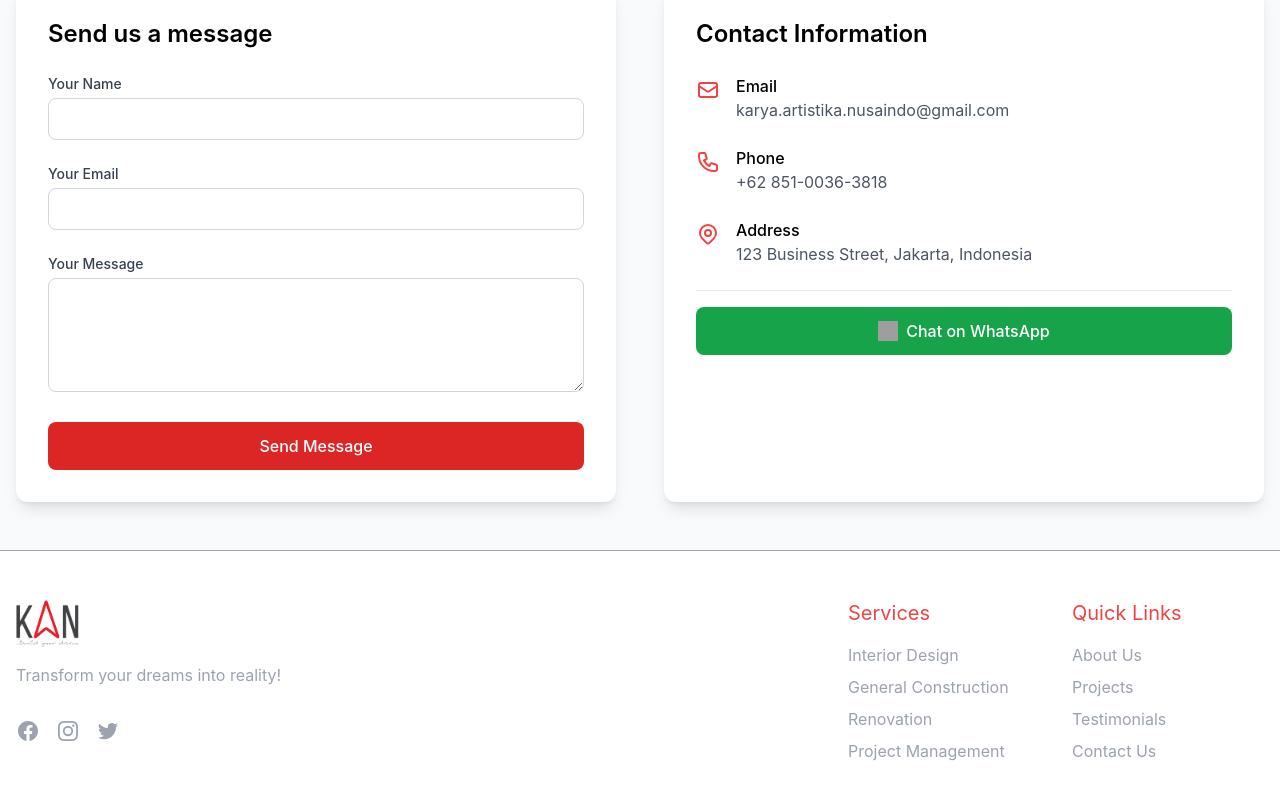
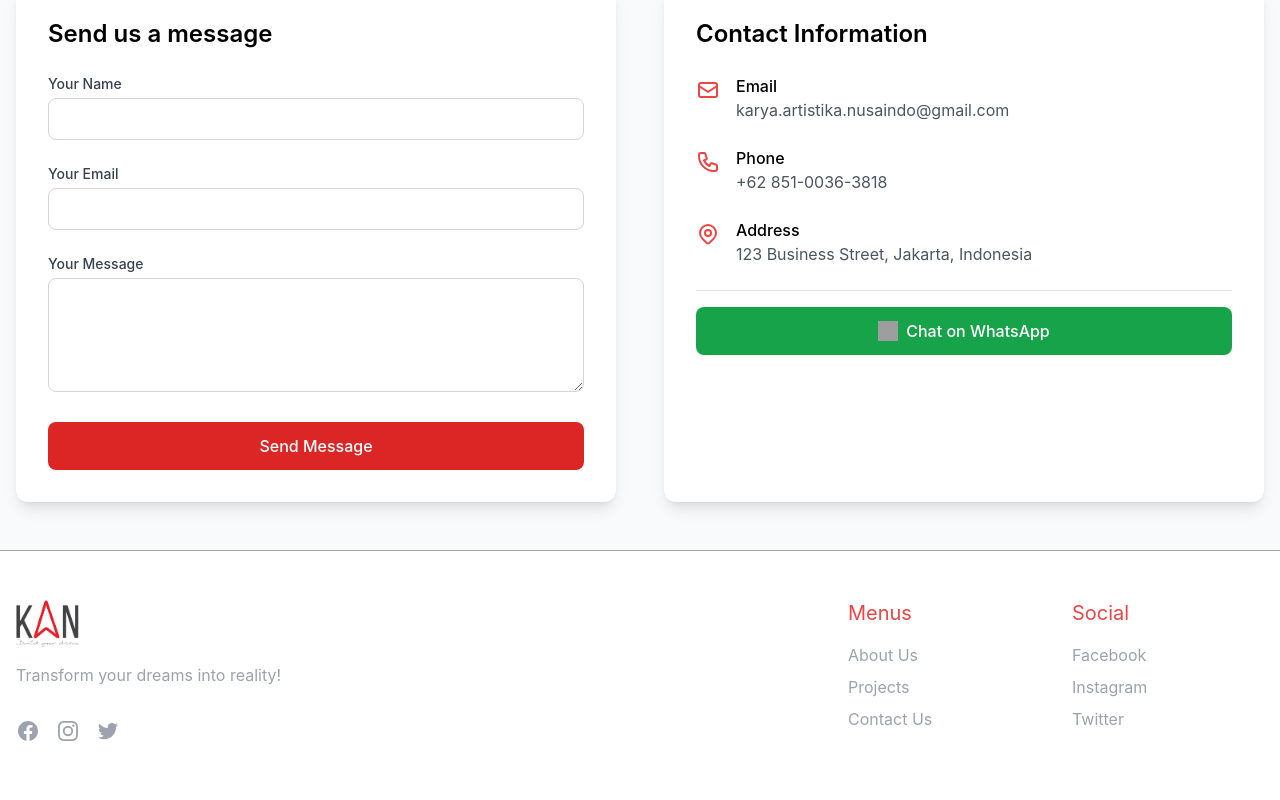
Before and after one commit to EdwardM23/kan-website, a React (Create React App) app: page /contact-us in a window 1280 px wide. Shown: the part 268-1068 px from the top of the page. Built offline with nearby package versions, Linux system fonts and the light colour scheme; grey boxes are pictures that could not be loaded.

Commit message:
little adjustments

```diff
--- a/package.json
+++ b/package.json
@@ -1,5 +1,5 @@
 {
-  "homepage": "https://edwardm23.github.io/kan-website",
+  "homepage": ".",
   "name": "kan-website",
   "version": "0.1.0",
   "private": true,
--- a/src/App.js
+++ b/src/App.js
@@ -23,7 +23,7 @@ function HomePage() {
         <div
           className="absolute inset-0 bg-cover bg-center"
           style={{
-            backgroundImage: "url('https://images.unsplash.com/photo-1497366754035-f200968a6e72?ixlib=rb-4.0.3&ixid=M3wxMjA3fDB8MHxwaG90by1wYWdlfHx8fGVufDB8fHx8fA%3D%3D&auto=format&fit=crop&w=2069&q=80')"
+            backgroundImage: "url(" + require('./assets/images/hero-bg.webp') + ")"
           }}
         >
           <div className="absolute inset-0 bg-black bg-opacity-50">
@@ -148,7 +148,7 @@ function HomePage() {
                     icon.classList.toggle('rotate-180');
                   }}
                 >
-                  <span className="font-semibold">{translations.services.interiorDesign.title}</span>
+                  <span className="font-semibold text-left">{translations.services.interiorDesign.title}</span>
                   <div className="h-[2px] bg-red-500 flex-grow mx-2"></div>
                   <svg id="construction-icon" className="w-6 h-6 transform transition-transform duration-300" fill="none" stroke="currentColor" viewBox="0 0 24 24">
                     <path strokeLinecap="round" strokeLinejoin="round" strokeWidth={2} d="M19 9l-7 7-7-7" />
@@ -175,7 +175,7 @@ function HomePage() {
                     icon.classList.toggle('rotate-180');
                   }}
                 >
-                  <span className="font-semibold">{translations.services.construction.title}</span>
+                  <span className="font-semibold text-left">{translations.services.construction.title}</span>
                   <div className="h-[2px] bg-red-500 flex-grow mx-2"></div>
                   <svg id="renovation-icon" className="w-6 h-6 transform transition-transform duration-300" fill="none" stroke="currentColor" viewBox="0 0 24 24">
                     <path strokeLinecap="round" strokeLinejoin="round" strokeWidth={2} d="M19 9l-7 7-7-7" />
--- a/src/components/Footer.js
+++ b/src/components/Footer.js
@@ -46,22 +46,20 @@ function Footer() {
             {/* Right side - Other sections */}
             <div className="md:w-1/3 grid grid-cols-1 md:grid-cols-2 gap-8 text-left">
               <div>
-                <h3 className="text-xl mb-4 text-red-500">Services</h3>
+                <h3 className="text-xl mb-4 text-red-500">Menus</h3>
                 <ul className="text-gray-400">
-                  <li className="mb-2">Interior Design</li>
-                  <li className="mb-2">General Construction</li>
-                  <li className="mb-2">Renovation</li>
-                  <li className="mb-2">Project Management</li>
+                  <li className="mb-2"><a href="/about-us" className="hover:text-black">About Us</a></li>
+                  <li className="mb-2"><a href="/projects" className="hover:text-black">Projects</a></li>
+                  <li className="mb-2"><a href="/contact-us" className="hover:text-black">Contact Us</a></li>
                 </ul>
               </div>
 
               <div>
-                <h3 className="text-xl mb-4 text-red-500">Quick Links</h3>
+                <h3 className="text-xl mb-4 text-red-500">Social</h3>
                 <ul className="text-gray-400">
-                  <li className="mb-2">About Us</li>
-                  <li className="mb-2">Projects</li>
-                  <li className="mb-2">Testimonials</li>
-                  <li className="mb-2">Contact Us</li>
+                  <li className="mb-2">Facebook</li>
+                  <li className="mb-2">Instagram</li>
+                  <li className="mb-2">Twitter</li>
                 </ul>
               </div>
             </div>
--- a/src/translations/en.js
+++ b/src/translations/en.js
@@ -6,7 +6,7 @@ export const translations = {
     contact: "Contact Us"
   },
   hero: {
-    title: "Karya Artistika Nusa Indo",
+    title: "Karya Artistika Nusaindo",
     subtitle: "Transform your dreams into reality!",
     description: "We deliver exceptional work and craftsmanship tailored to your needs, let's build your extraordinary vision into reality together!",
     contactButton: "Contact Us →"
--- a/src/translations/id.js
+++ b/src/translations/id.js
@@ -6,7 +6,7 @@ export const translations = {
     contact: "Kontak Kami"
   },
   hero: {
-    title: "Karya Artistika Nusa Indo",
+    title: "Karya Artistika Nusaindo",
     subtitle: "Wujudkan impian Anda menjadi kenyataan!",
     description: "Kami memberikan hasil kerja dan keahlian yang luar biasa sesuai dengan kebutuhan Anda, mari kita bangun visi luar biasa Anda menjadi kenyataan bersama!",
     contactButton: "Hubungi Kami →"
```
Also changed, not shown: src/assets/images/hero-bg.webp (added).
